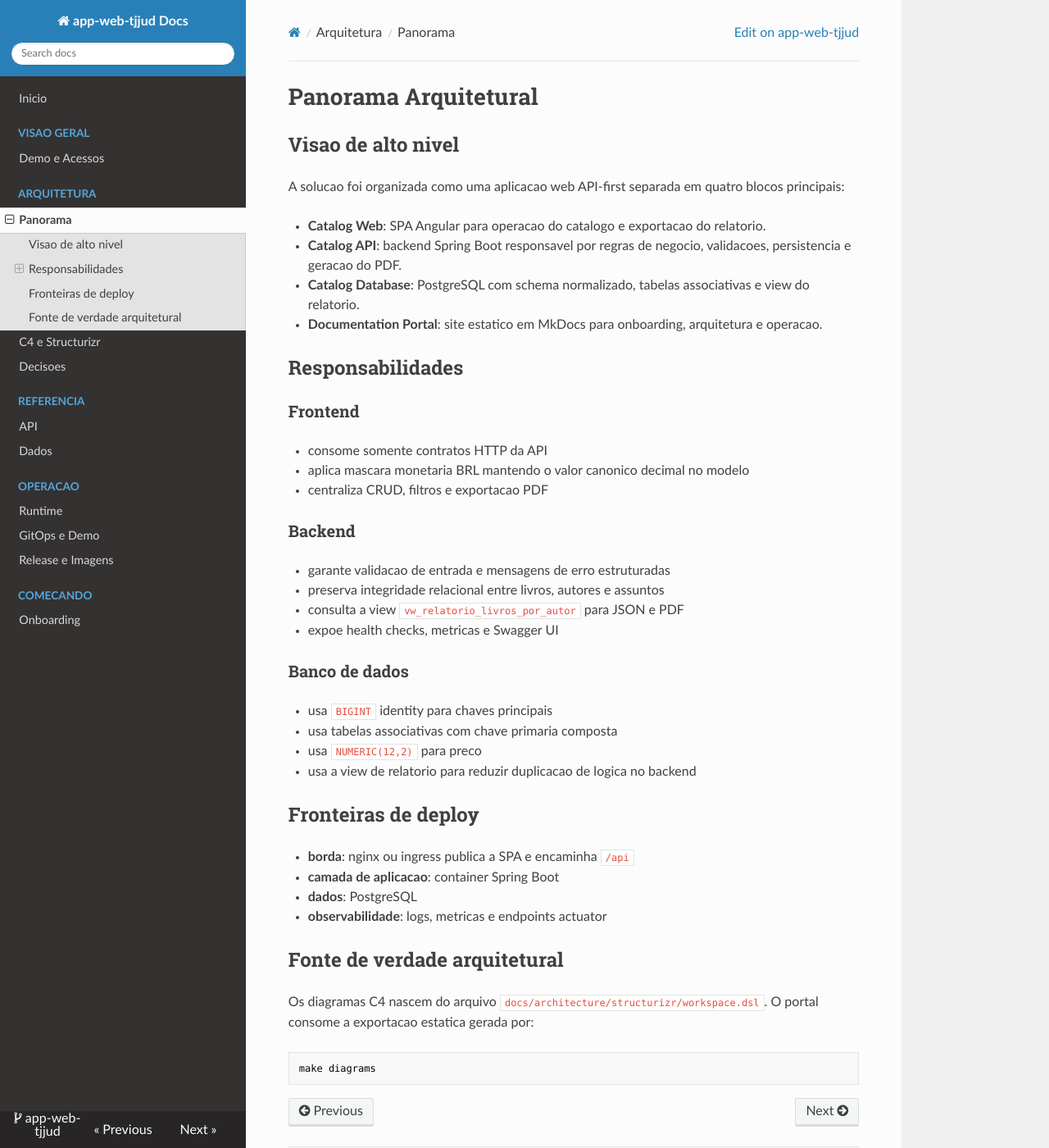
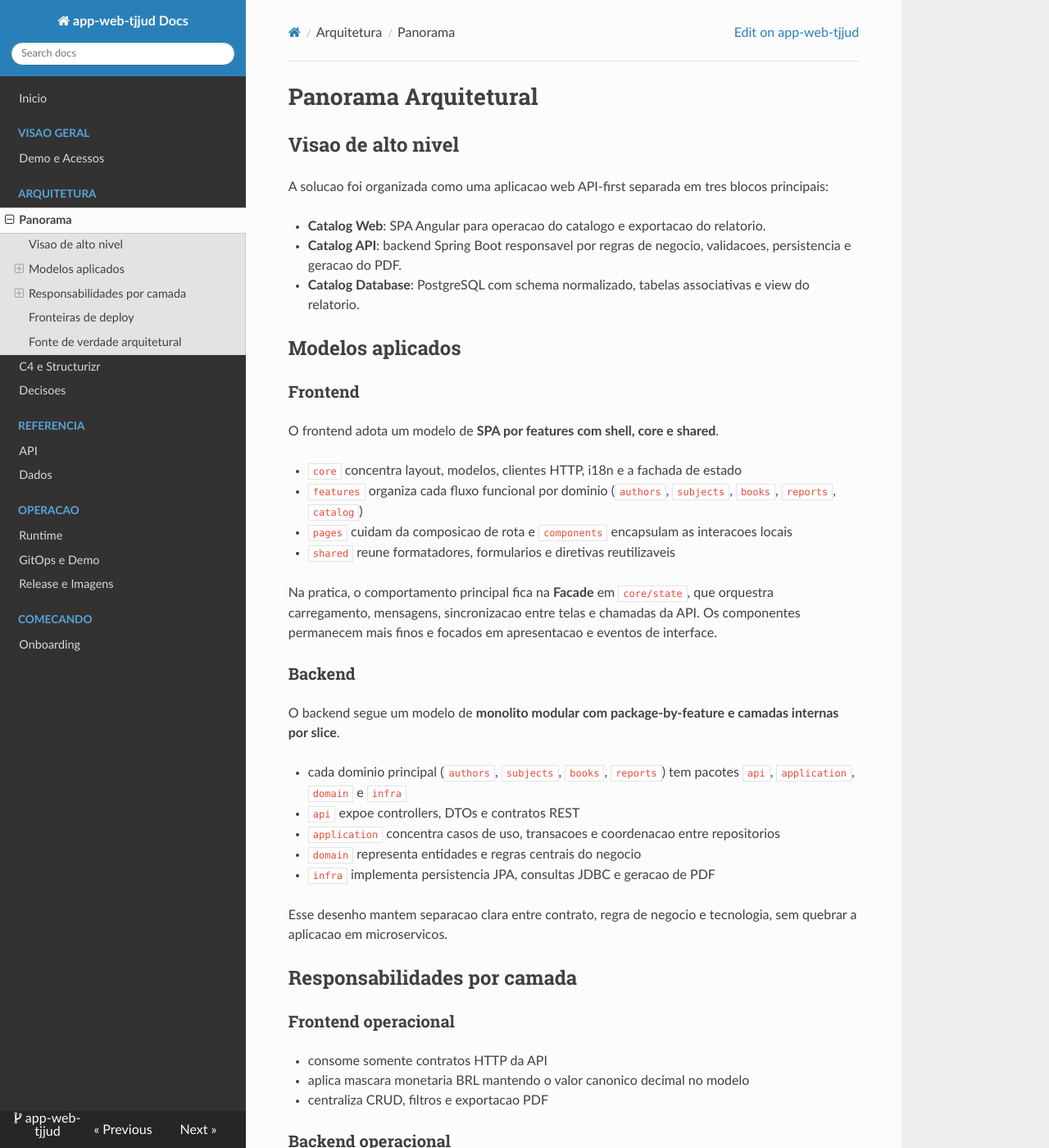
Before and after one commit to Jpmmdf/app-web-tjjud, an MkDocs documentation site: the page built from docs/architecture/overview.md, in a window 1280 px wide and 1400 px high. Shown: the whole window at 82% size. Built offline with MkDocs 1.6.1, drawn with Linux system fonts in a browser that asks for light colours; nearby versions of some CDN libraries; some of the changed text lies outside the part shown.

Commit message:
docs: refine architecture models and c4 scope

````diff
--- a/docs/architecture/overview.md
+++ b/docs/architecture/overview.md
@@ -2,22 +2,46 @@
 
 ## Visao de alto nivel
 
-A solucao foi organizada como uma aplicacao web API-first separada em quatro blocos principais:
+A solucao foi organizada como uma aplicacao web API-first separada em tres blocos principais:
 
 - **Catalog Web**: SPA Angular para operacao do catalogo e exportacao do relatorio.
 - **Catalog API**: backend Spring Boot responsavel por regras de negocio, validacoes, persistencia e geracao do PDF.
 - **Catalog Database**: PostgreSQL com schema normalizado, tabelas associativas e view do relatorio.
-- **Documentation Portal**: site estatico em MkDocs para onboarding, arquitetura e operacao.
 
-## Responsabilidades
+## Modelos aplicados
 
 ### Frontend
+
+O frontend adota um modelo de **SPA por features com shell, core e shared**.
+
+- `core` concentra layout, modelos, clientes HTTP, i18n e a fachada de estado
+- `features` organiza cada fluxo funcional por dominio (`authors`, `subjects`, `books`, `reports`, `catalog`)
+- `pages` cuidam da composicao de rota e `components` encapsulam as interacoes locais
+- `shared` reune formatadores, formularios e diretivas reutilizaveis
+
+Na pratica, o comportamento principal fica na **Facade** em `core/state`, que orquestra carregamento, mensagens, sincronizacao entre telas e chamadas da API. Os componentes permanecem mais finos e focados em apresentacao e eventos de interface.
+
+### Backend
+
+O backend segue um modelo de **monolito modular com package-by-feature e camadas internas por slice**.
+
+- cada dominio principal (`authors`, `subjects`, `books`, `reports`) tem pacotes `api`, `application`, `domain` e `infra`
+- `api` expoe controllers, DTOs e contratos REST
+- `application` concentra casos de uso, transacoes e coordenacao entre repositorios
+- `domain` representa entidades e regras centrais do negocio
+- `infra` implementa persistencia JPA, consultas JDBC e geracao de PDF
+
+Esse desenho mantem separacao clara entre contrato, regra de negocio e tecnologia, sem quebrar a aplicacao em microservicos.
+
+## Responsabilidades por camada
+
+### Frontend operacional
 
 - consome somente contratos HTTP da API
 - aplica mascara monetaria BRL mantendo o valor canonico decimal no modelo
 - centraliza CRUD, filtros e exportacao PDF
 
-### Backend
+### Backend operacional
 
 - garante validacao de entrada e mensagens de erro estruturadas
 - preserva integridade relacional entre livros, autores e assuntos
@@ -40,7 +64,7 @@ A solucao foi organizada como uma aplicacao web API-first separada em quatro blo
 
 ## Fonte de verdade arquitetural
 
-Os diagramas C4 nascem do arquivo `docs/architecture/structurizr/workspace.dsl`. O portal consome a exportacao estatica gerada por:
+Os diagramas C4 nascem do arquivo `docs/architecture/structurizr/workspace.dsl`. A documentacao publica consome a exportacao estatica gerada por:
 
 ```bash
 make diagrams
````
Also changed, not shown: docs/architecture/c4.md (+2 -0 lines), 1 other file.
